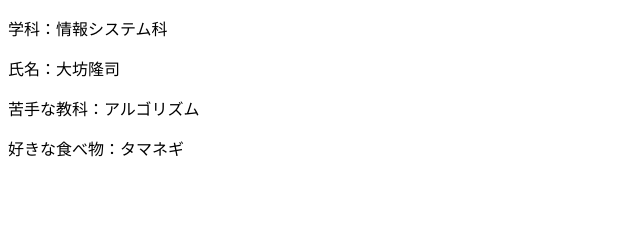
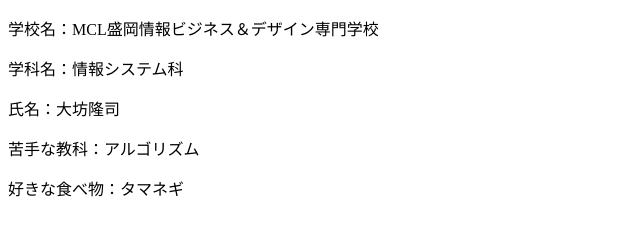
Before and after one commit to Fujikawa-R/branch-test, a plain HTML site: page profile_B.html in a window 1280 px wide. Shown: the whole page, without its empty margins (0-640 px from the left). Drawn offline with Linux system fonts and the light colour scheme.

Commit message:
学校名を追加済み

```diff
--- a/profile_B.html
+++ b/profile_B.html
@@ -6,7 +6,8 @@
     <title>profile_daibou</title>
 </head>
 <body>
-    <p>学科：情報システム科</p>
+    <p>学校名：MCL盛岡情報ビジネス＆デザイン専門学校</p>
+    <p>学科名：情報システム科</p>
     <p>氏名：大坊隆司</p>
     <p>苦手な教科：アルゴリズム</p>
     <p>好きな食べ物：タマネギ</p>
```
